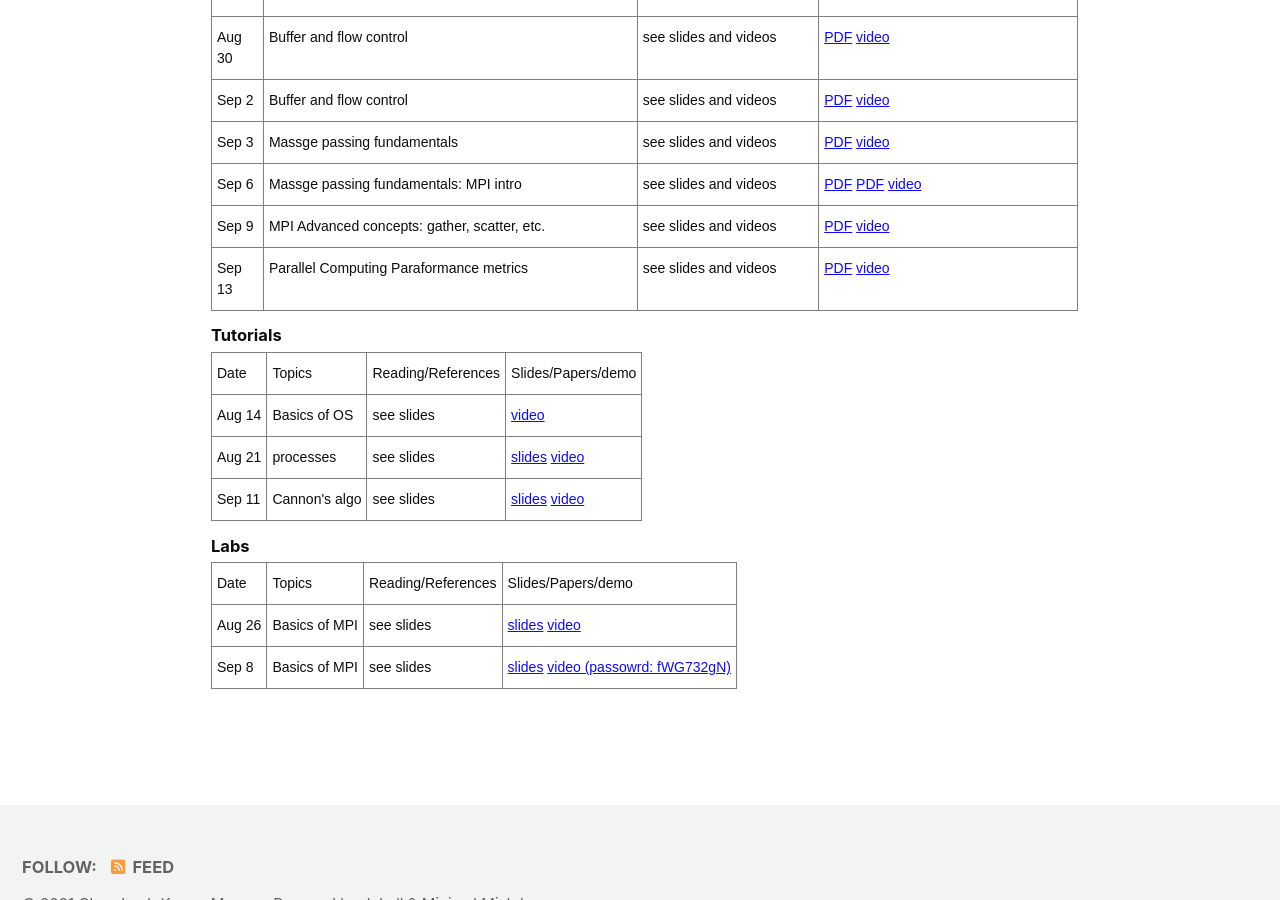
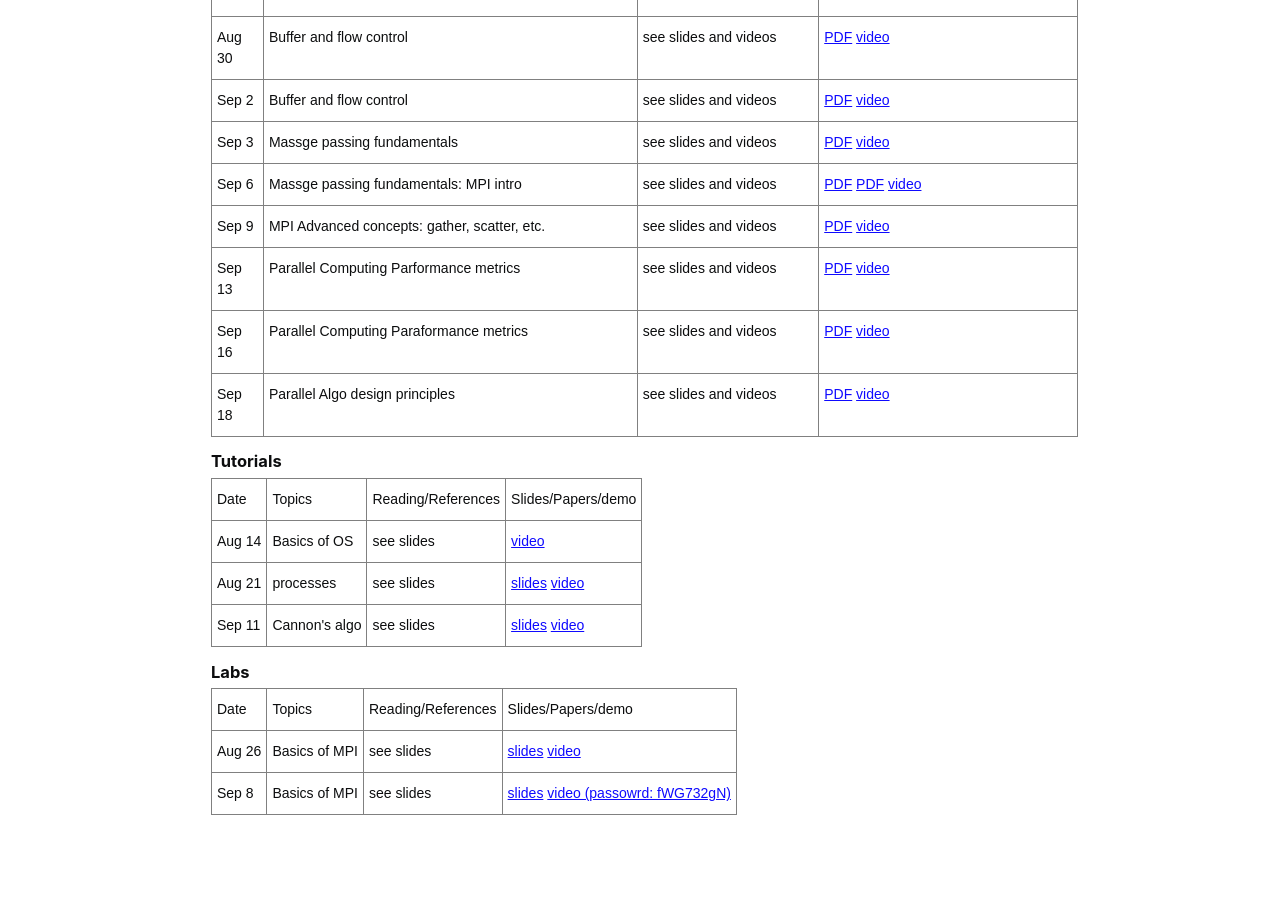
Before and after one commit to chandreshiit/oldsite, a Jekyll site: the page built from _pages/PC2021.md, in a window 1280 px wide and 900 px high, scrolled down 1519 px. Built offline with Jekyll 4.4.1, drawn with Linux system fonts in a browser that asks for light colours; cached includes are drawn as plain includes; nearby versions of some CDN libraries.

Commit message:
updated PC 2021

```diff
--- a/_pages/PC2021.md
+++ b/_pages/PC2021.md
@@ -113,9 +113,19 @@ author_profile: false
     <td class="tg-0pky"> <a href="https://drive.google.com/file/d/1lwGHCik0OkIu79iUxivgwCGBdQb8Uiay/view?usp=sharing">PDF</a> <a href="https://drive.google.com/file/d/15iMc-jY1jUpiZHqouYmt93ftRxNj2Llp/view?usp=sharing"> video</a> </td>   </tr>
      <tr>
     <td class="tg-0pky">Sep 13</td>
+    <td class="tg-0pky">Parallel Computing Parformance metrics </td>
+    <td class="tg-0pky">see slides and videos</td>
+    <td class="tg-0pky"> <a href="https://drive.google.com/file/d/1epszOFiyeEYsoamnopRP0PiDGiUMY_nY/view?usp=sharing">PDF</a> <a href="https://drive.google.com/file/d/1-yLkaOdNzcA6BD8TaclyUZ06doETEtPT/view?usp=sharing"> video</a> </td>   </tr>
+     <tr>
+    <td class="tg-0pky">Sep 16</td>
     <td class="tg-0pky">Parallel Computing Paraformance metrics </td>
     <td class="tg-0pky">see slides and videos</td>
-    <td class="tg-0pky"> <a href="https://drive.google.com/file/d/1epszOFiyeEYsoamnopRP0PiDGiUMY_nY/view?usp=sharing">PDF</a> <a href="https://drive.google.com/file/d/1-yLkaOdNzcA6BD8TaclyUZ06doETEtPT/view?usp=sharing"> video</a> </td>   </tr>
+    <td class="tg-0pky"> <a href="https://drive.google.com/file/d/1epszOFiyeEYsoamnopRP0PiDGiUMY_nY/view?usp=sharing">PDF</a> <a href="https://drive.google.com/file/d/1GaklSJnYW9Ic6rbu4ZY477iYz4B5Y5UT/view?usp=sharing"> video</a> </td>   </tr>
+      <tr>
+    <td class="tg-0pky">Sep 18</td>
+    <td class="tg-0pky">Parallel Algo design principles </td>
+    <td class="tg-0pky">see slides and videos</td>
+    <td class="tg-0pky"> <a href="https://drive.google.com/file/d/16acXqoRyyQ6-ABsqZcTxmc0rb-eeKvTH/view?usp=sharing">PDF</a> <a href="https://drive.google.com/file/d/1YqxjnPAYzmNJkV75lpIzTY4XqNN1g8dX/view?usp=sharing"> video</a> </td>   </tr>
 </table>
 
 
```
